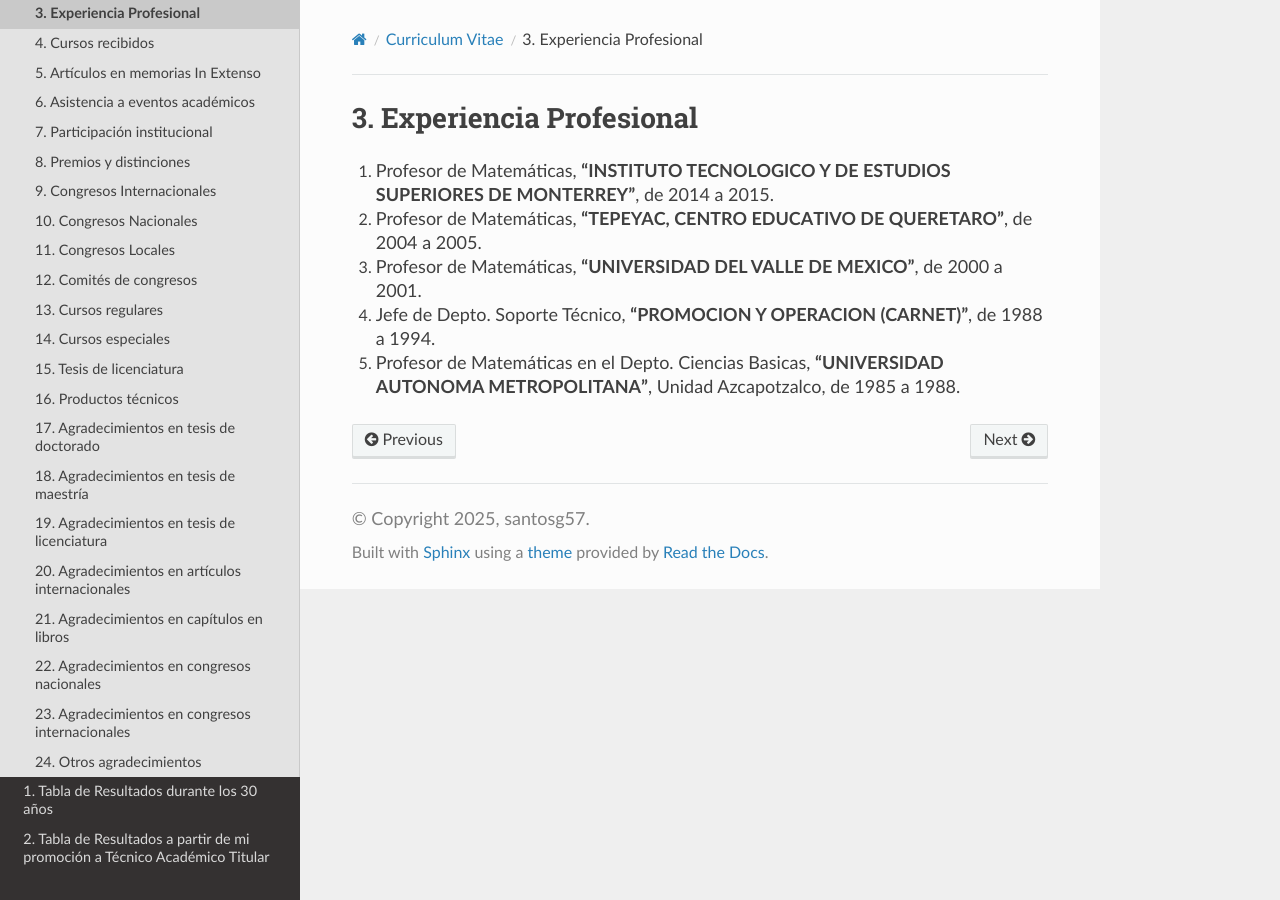
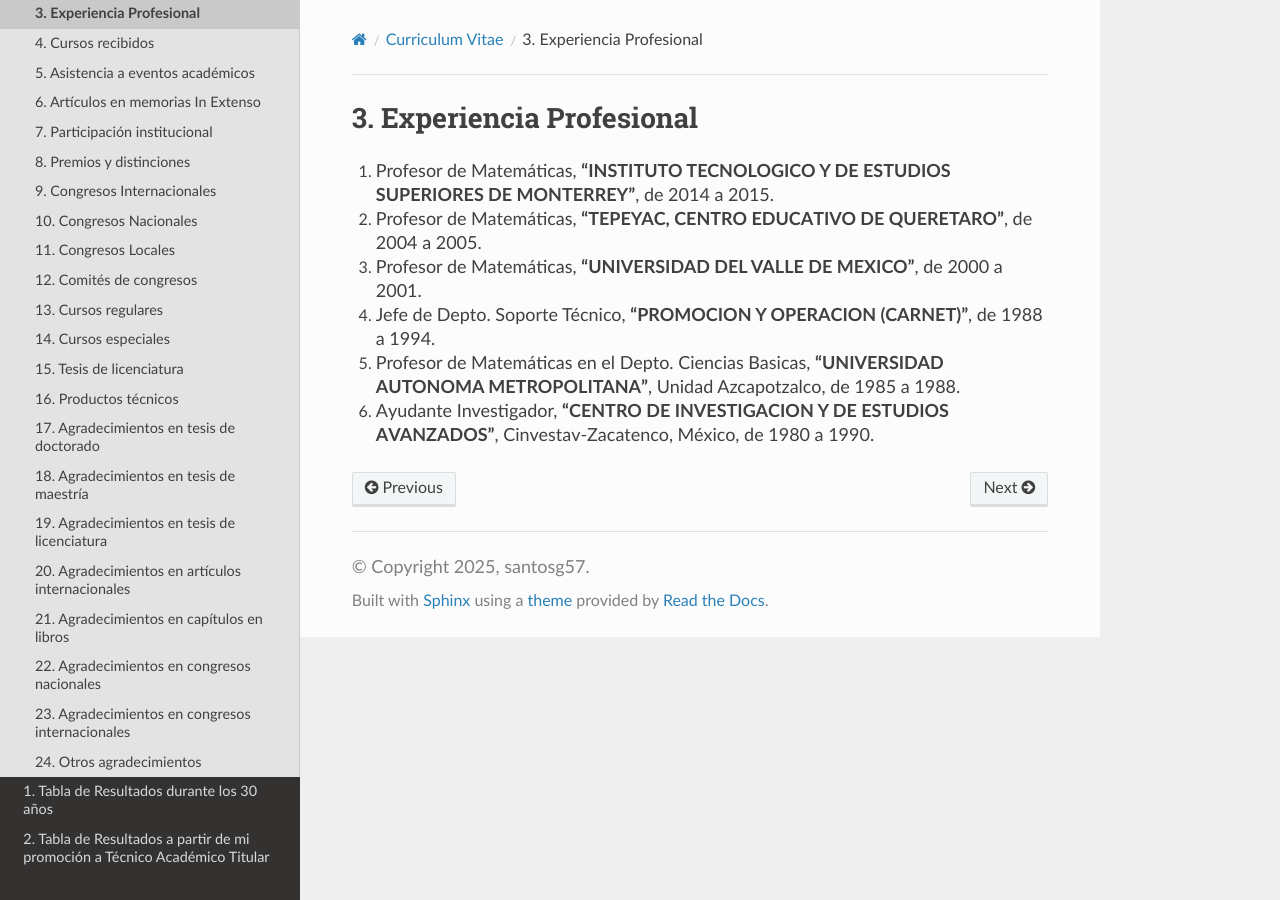
Before and after one commit to matecom57/santosg57-temarios, a Sphinx documentation site: the page built from docs/source/CV_2026/CV/experiencia_prof.rst, in a window 1280 px wide. Built offline with Sphinx 7.4.7 and the Read the Docs theme 3.1.0, drawn with Linux system fonts in a browser that asks for light colours; pages that are not in the unit, such as notebooks, are missing from menus.

```diff
--- a/docs/source/CV_2026/CV/experiencia_prof.rst
+++ b/docs/source/CV_2026/CV/experiencia_prof.rst
@@ -10,3 +10,5 @@ Experiencia Profesional
 4. Jefe de Depto. Soporte Técnico,  **"PROMOCION Y OPERACION (CARNET)"**, de 1988 a 1994.
 
 5. Profesor de Matemáticas en el Depto. Ciencias Basicas, **"UNIVERSIDAD AUTONOMA METROPOLITANA"**, Unidad Azcapotzalco, de 1985 a 1988.
+
+6. Ayudante Investigador, **"CENTRO DE INVESTIGACION Y DE ESTUDIOS AVANZADOS"**, Cinvestav-Zacatenco, México, de 1980 a 1990.
--- a/docs/source/CV_2026/CV/index2.rst
+++ b/docs/source/CV_2026/CV/index2.rst
@@ -11,9 +11,9 @@ Curriculum Vitae
    escolaridad
    experiencia_prof
    cursos_reci
+   asistencia_a_eventos_academicos
    art_public
    art_mem_ext
-   asis_even_acad
    parti_inst
    premios
    congr_inter
```
Also changed, not shown: docs/source/CV_2026/CV/asistencia_a_eventos_academicos.rst (renamed from docs/source/CV_2026/CV/asis_even_acad.rst).
